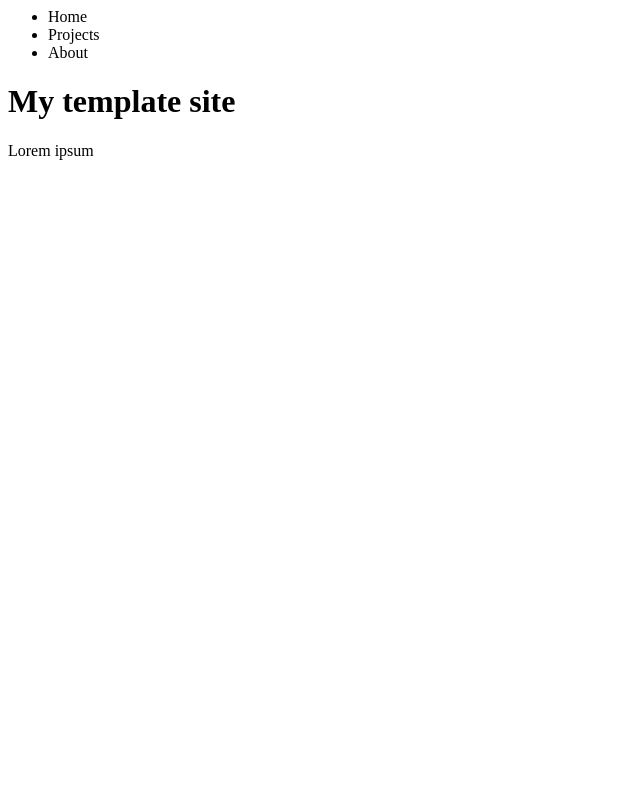
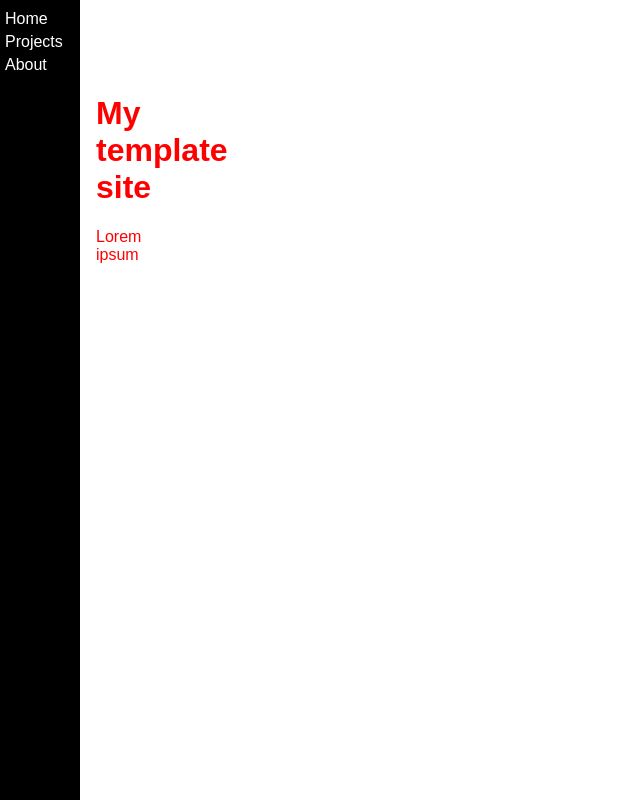
Before and after one commit to jnawjux/jnawjux.github.io, a plain HTML site: page index.html in a window 1280 px wide. Shown: the whole page, without its empty margins (0-640 px from the left). Drawn offline with Linux system fonts and the light colour scheme.

Commit message:
🤦‍♂

```diff
--- a/index.html
+++ b/index.html
@@ -1,5 +1,5 @@
 <head>
-    <link rel="styleshhet" href="style.css">
+    <link rel="stylesheet" type="text/css" href="style.css">
 </head>
 <body>
     <div id="navbar">
```
